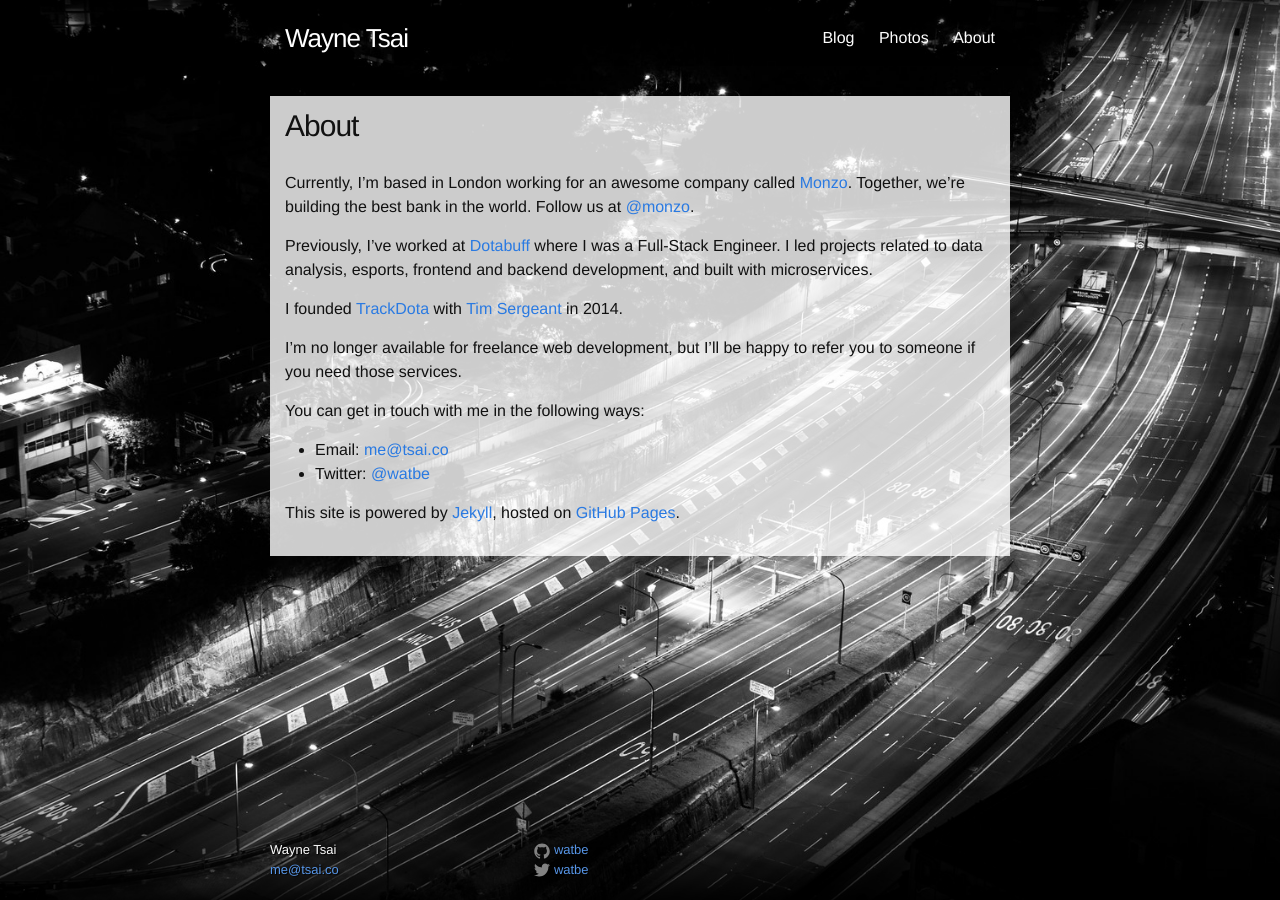
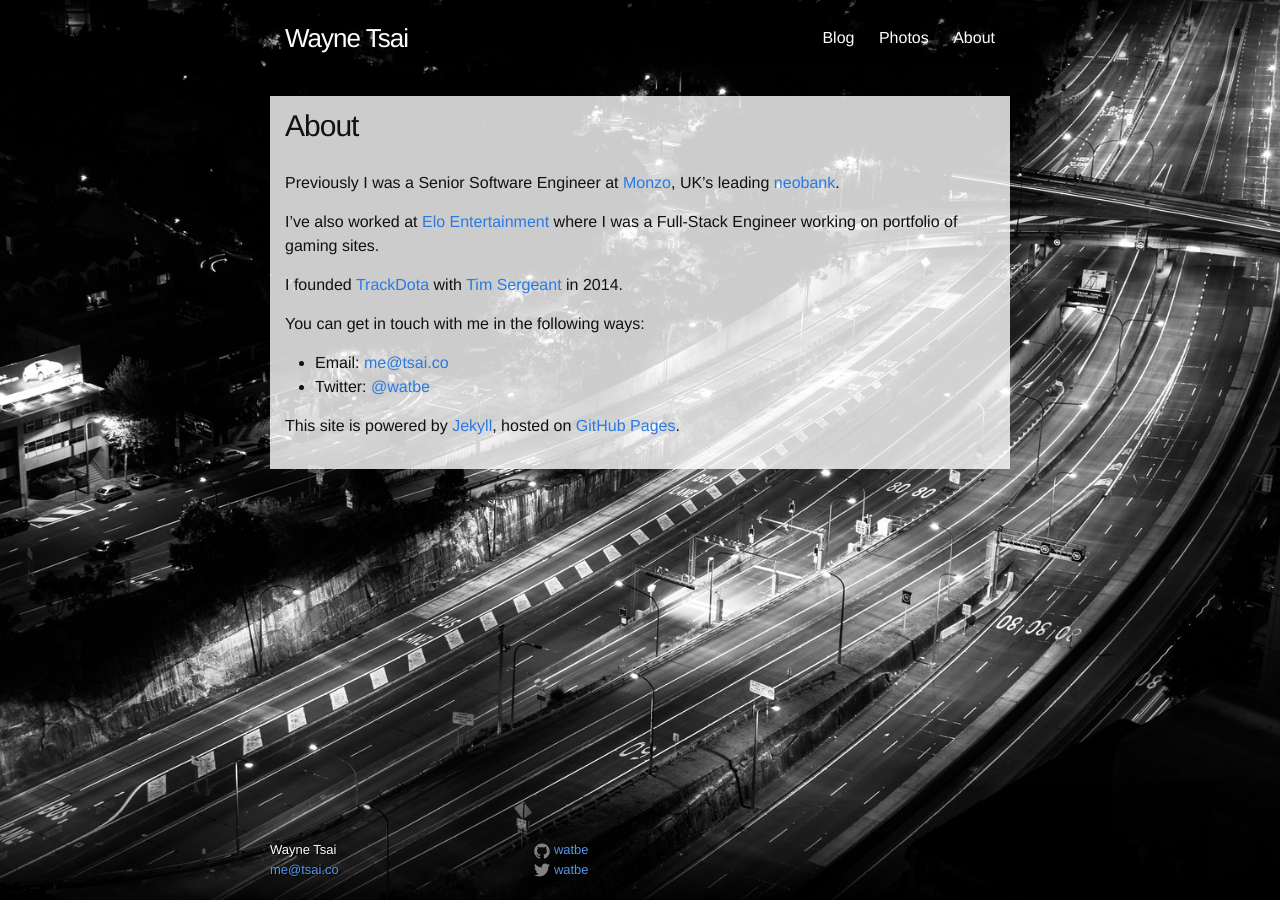
Before and after one commit to watbe/watbe.github.io, a Jekyll site: the page built from about.md, in a window 1280 px wide. Built offline with Jekyll 4.4.1, drawn with Linux system fonts in a browser that asks for light colours.

Commit message:
Update about.md

```diff
--- a/about.md
+++ b/about.md
@@ -4,16 +4,11 @@
 permalink: /about/
 ---
 
-Currently, I'm based in London working for an awesome company called [Monzo](https://www.monzo.com).
-Together, we're building the best bank in the world. Follow us at [@monzo](http://twitter.com/monzo).
+Previously I was a Senior Software Engineer at [Monzo](https://www.monzo.com), UK's leading [neobank](https://en.wikipedia.org/wiki/Neobank).
 
-Previously, I've worked at [Dotabuff](https://www.dotabuff.com) where I was a Full-Stack Engineer.
-I led projects related to data analysis, esports, frontend and backend development, and built with microservices.
+I've also worked at [Elo Entertainment](https://www.elo.io/) where I was a Full-Stack Engineer working on portfolio of gaming sites.
 
 I founded [TrackDota](https://www.trackdota.com) with [Tim Sergeant](https://www.timsergeant.com) in 2014.
-
-I'm no longer available for freelance web development, but I'll be happy to
-refer you to someone if you need those services.
 
 You can get in touch with me in the following ways:
 
```
